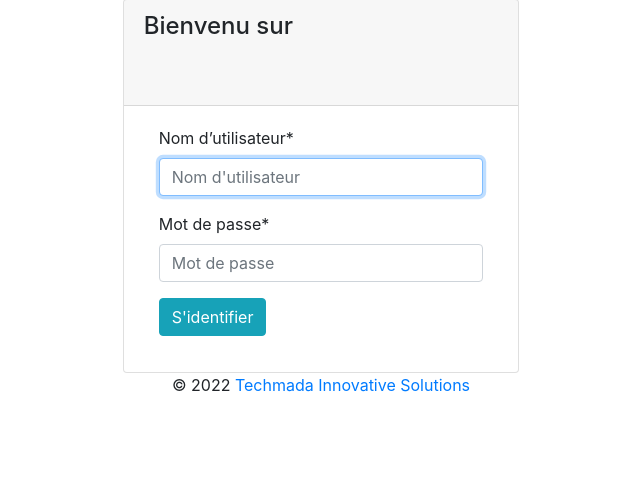
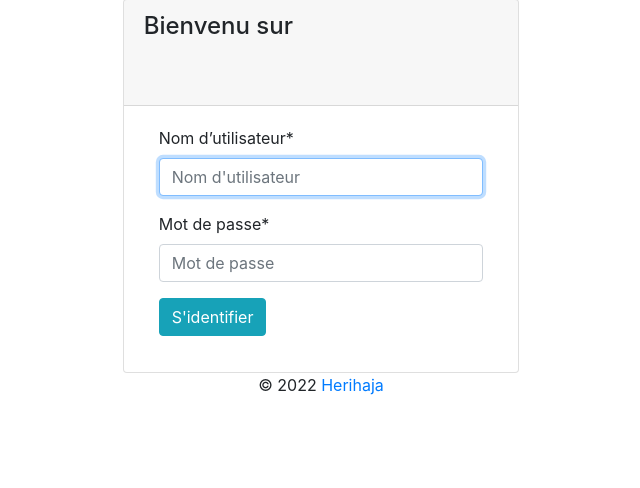
Before and after one commit to herihaja/boutique, a Symfony app: template templates/security/login.html.twig in a window 1280 px wide. Shown: the part 17-505 px from the top of the page, without its empty margins (319-959 px from the left). Run offline with Twig, Linux system fonts and the light colour scheme; the template is opened without the code that fills it, so the values that code supplies are empty; some libraries are stand-ins or nearby versions.

Commit message:
Heri | Updating copyright

```diff
--- a/templates/layout.html.twig
+++ b/templates/layout.html.twig
@@ -910,7 +910,7 @@
                             <script>
                                 document.write(new Date().getFullYear())
                             </script>
-                            <a href="https://www.techmada-isolutions.com/" target="blank">Techmada Innovative Solutions</a>
+                            <a href="mailto:hery.imiary@gmail.com">Herihaja</a>
                         </p>
                     </nav>
                 </div>
--- a/templates/security/login.html.twig
+++ b/templates/security/login.html.twig
@@ -136,7 +136,7 @@
                             <script>
                                 document.write(new Date().getFullYear())
                             </script>
-                            <a href="https://www.techmada-isolutions.com/">Techmada Innovative Solutions</a>
+                            <a href="mailto:hery.imiary@gmail.com">Herihaja</a>
                         </p>
                     </nav>
                 </div>
```
